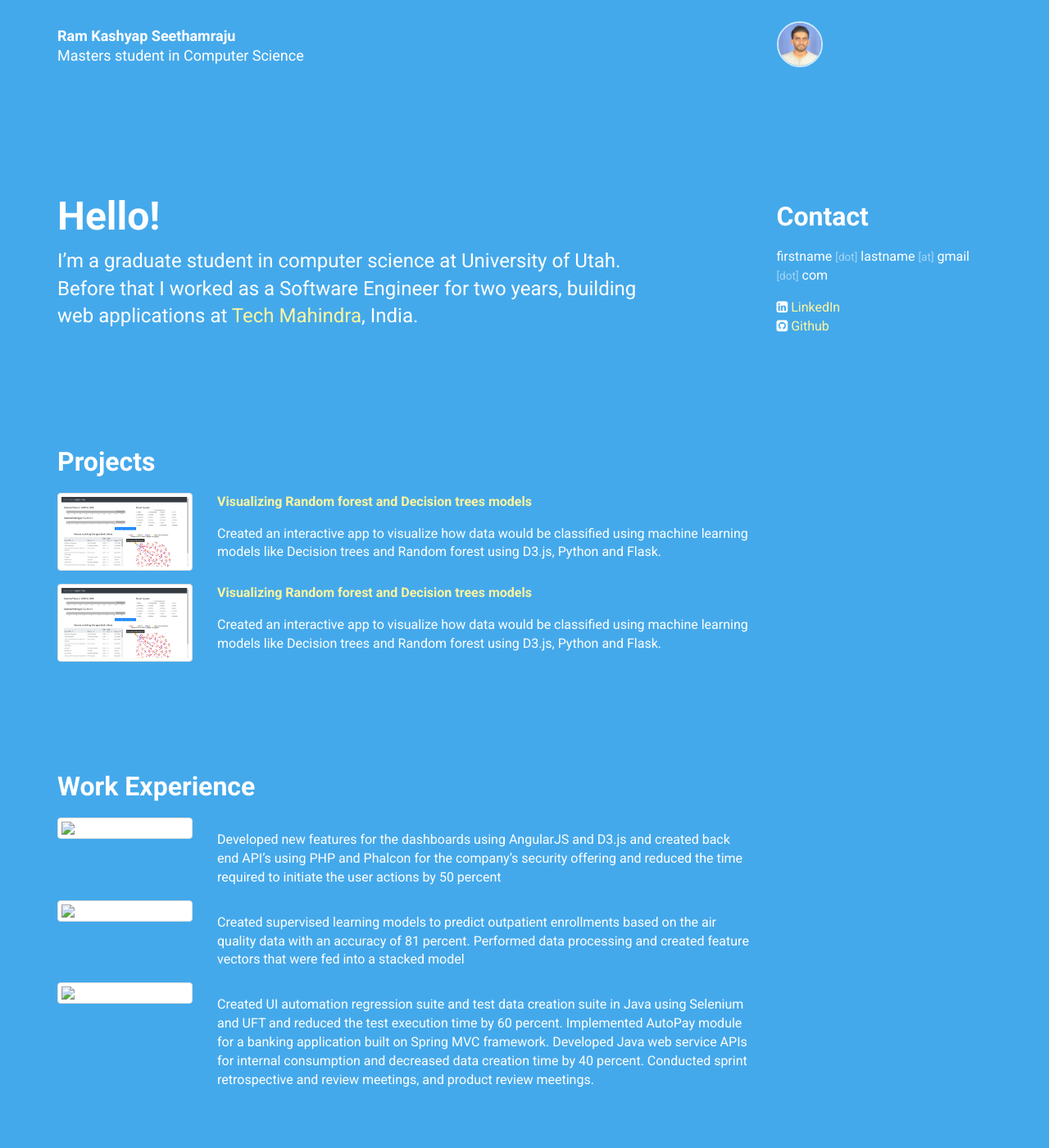
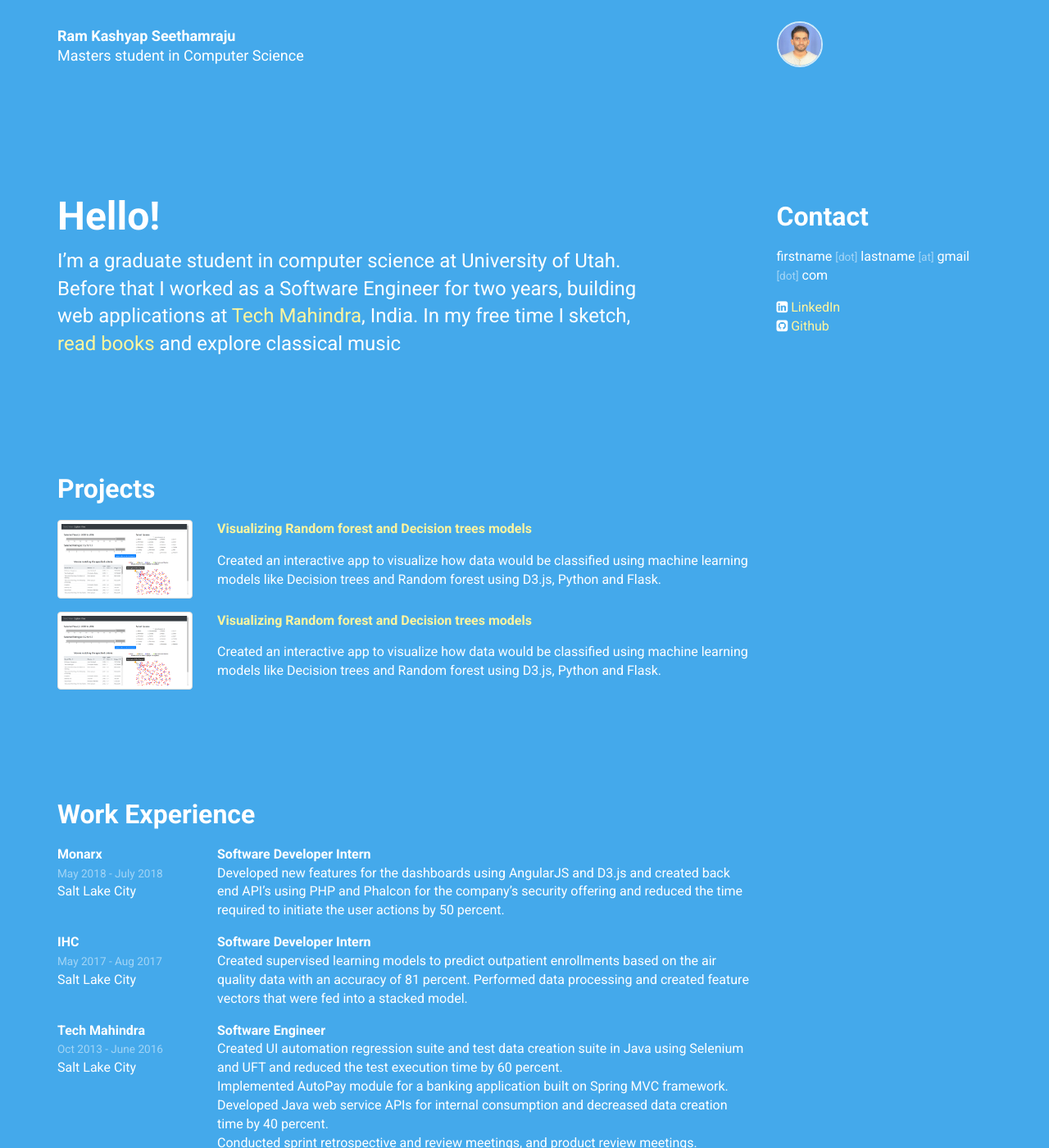
Before and after one commit to ramkashyap-s/ramkashyap-s.github.io, a Jekyll site: the page built from index.html, in a window 1280 px wide and 1400 px high. Shown: the whole window at 82% size. Built offline with Jekyll 4.4.1, drawn with Linux system fonts in a browser that asks for light colours; nearby versions of some CDN libraries; some of the changed text lies outside the part shown.

Commit message:
w.i.p content

```diff
--- a/_data/personal.yml
+++ b/_data/personal.yml
@@ -19,3 +19,4 @@ intro:
   body: >
     I'm a graduate student in computer science at University of Utah.
     Before that I worked as a Software Engineer for two years, building web applications at [Tech Mahindra](https://www.techmahindra.com/pages/default.aspx), India.
+    In my free time I sketch, [read books](https://www.goodreads.com/user/show/89977565-ram) and explore classical music
--- a/_data/workexperience.yml
+++ b/_data/workexperience.yml
@@ -2,26 +2,30 @@
   title: Software Developer Intern
   description: >
     Developed new features for the dashboards using AngularJS and D3.js and created back end API’s using PHP and Phalcon
-    for the company’s security offering and reduced the time required to initiate the user actions by 50 percent
+    for the company’s security offering and reduced the time required to initiate the user actions by 50 percent.
   location: Salt Lake City
-  date: August 2018
+  startdate: May 2018
+  enddate: July 2018
   company: Monarx
 -
   title: Software Developer Intern
   description: >
     Created supervised learning models to predict outpatient enrollments based on the air quality data with an
-    accuracy of 81 percent. Performed data processing and created feature vectors that were fed into a stacked model
+    accuracy of 81 percent.
+    Performed data processing and created feature vectors that were fed into a stacked model.
   location: Salt Lake City
-  date: August 2017
+  startdate: May 2017
+  enddate: Aug 2017
   company: IHC
 -
   title: Software Engineer
   description: >
     Created UI automation regression suite and test data creation suite in Java using Selenium and UFT and reduced the
-    test execution time by 60 percent.
-    Implemented AutoPay module for a banking application built on Spring MVC framework.
-    Developed Java web service APIs for internal consumption and decreased data creation time by 40 percent.
+    test execution time by 60 percent. <br>
+    Implemented AutoPay module for a banking application built on Spring MVC framework. <br>
+    Developed Java web service APIs for internal consumption and decreased data creation time by 40 percent. <br>
     Conducted sprint retrospective and review meetings, and product review meetings.
   location: Salt Lake City
-  date: May 2016
+  startdate: Oct 2013
+  enddate: June 2016
   company: Tech Mahindra
--- a/_layouts/albertine.html
+++ b/_layouts/albertine.html
@@ -124,47 +124,6 @@ It is threatened by habitat loss.
     </div>
   </div>
 
-  {% if site.data.publications.size > 0 %}
-  <div class="container">
-    <div class="row">
-      <section class="col-md-9">
-        <h3>Publications</h3>
-
-        {% for publication in site.data.publications %}
-          <p>
-            <b>
-              <a href="{{ publication.pdf }}">
-                {{ publication.title }}
-              </a>
-            </b>
-            <small>
-              {{ publication.year }}
-            </small>
-            <br>
-            {{ publication.authors }}
-            <br>
-            {% case publication.type %}
-              {% when 'conference' %}
-                {{ publication.conference }}
-              {% when 'dissertation' %}
-                {{ publication.publisher }}
-              {% when 'journal' %}
-                {{ publication.journal }},
-                {{ publication.volume }},
-                {{ publication.issue }},
-                {{ publication.pages }}
-              {% when 'magazine' %}
-                {{ publication.magazine }},
-                {{ publication.volume }},
-                {{ publication.issue }},
-                {{ publication.pages }}
-            {% endcase %}
-          </p>
-        {% endfor %}
-      </section>
-    </div>
-  </div>
-  {% endif %}
 
   {% if site.data.projects.size > 0 %}
   <!-- ==================== -->
@@ -230,21 +189,26 @@ It is threatened by habitat loss.
                     col-md-3
                     col-lg-2">
           <p>
-            <img src="{{ site.baseurl }}{{ project.image }}"
-                 class="img-responsive img-thumbnail"
-                 style="width:100%">
+            <b>
+              {{ experience.company }}
+            </b>
+            <br>
+            <small>
+              {{ experience.startdate }} - {{ experience.enddate }}
+            </small>
+            <br>
+              {{ experience.location }}
           </p>
         </div>
         <div class="col-xs-12
                     col-sm-9
                     col-md-6
                     col-lg-7">
-          <p>
+          <!-- <p> -->
             <b>
-              {{ experience.name }}
+              {{ experience.title }}
             </b>
-          </p>
-
+          <!-- </p> -->
           {{ experience.description | markdownify }}
         </div>
       </div>
@@ -292,7 +256,7 @@ It is threatened by habitat loss.
   <!-- ==================== -->
   <!-- FOOTER -->
   <!-- ==================== -->
-  <footer>
+  <!-- <footer>
     <div class="container">
       <div class="row">
         <div class="col-xs-12">
@@ -310,7 +274,7 @@ It is threatened by habitat loss.
         </div>
       </div>
     </div>
-  </footer>
+  </footer> -->
 
   <!-- ==================== -->
   <!-- JAVASCRIPTS -->
```
